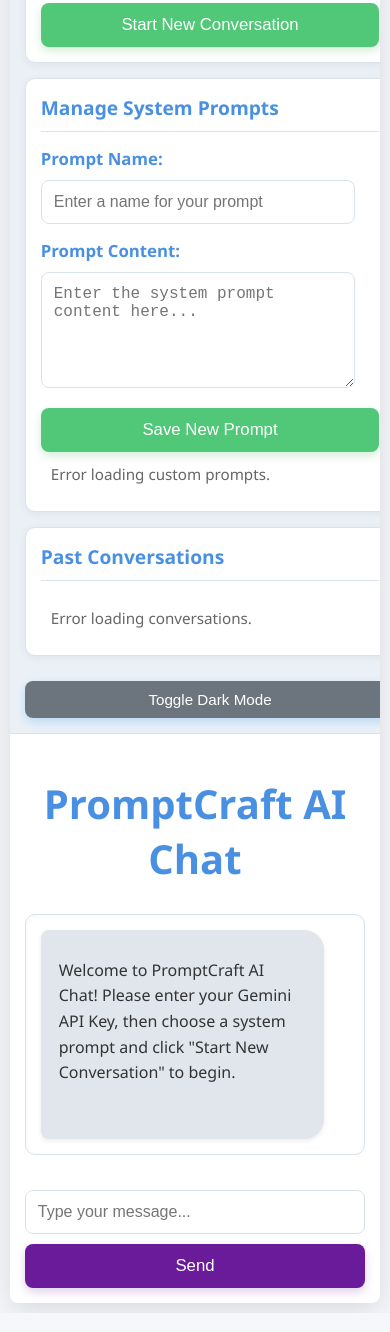
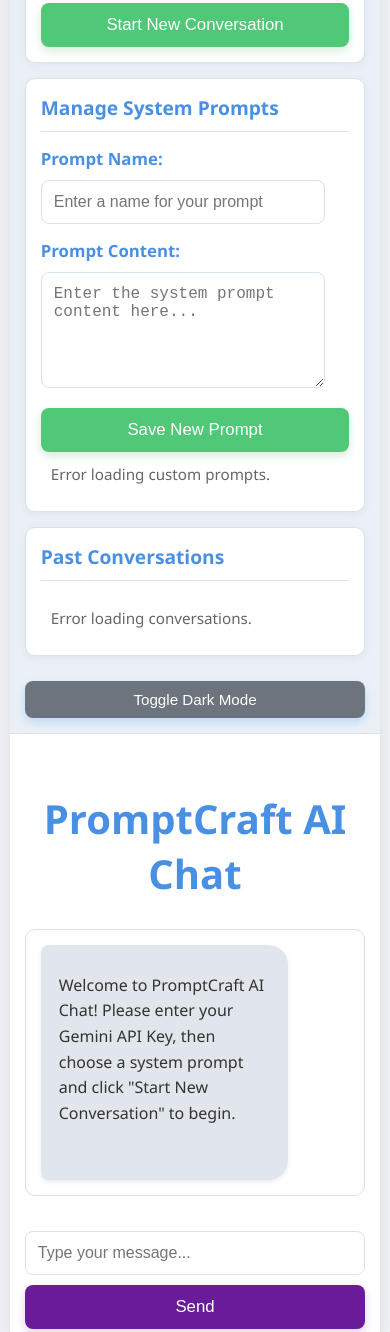
Before and after one commit to Codehub169/tempo-87cb00ba, a plain HTML site: page frontend/index.html in a window 390 px wide. Shown: the part 270-1602 px from the top of the page. Drawn offline with nearby package versions, Linux system fonts and the light colour scheme; no server answers.

Commit message:
Applied user request: refine the whole UI to make it modular and responsiveThese are the server logs: Collecting uvicorn (from -r backend/requirements.txt (line 1))   Downloading uvicorn-0.34.3-py3-none-any.whl.metadata (6

```diff
--- a/frontend/static/style.css
+++ b/frontend/static/style.css
@@ -1,3 +1,7 @@
+*, *::before, *::after {
+    box-sizing: border-box;
+}
+
 :root {
     --primary-blue: #4A90E2;
     --accent-green: #50C878;
@@ -41,7 +45,6 @@
     justify-content: center;
     align-items: center;
     min-height: 100vh;
-    box-sizing: border-box;
     color: var(--dark-text);
     font-size: 16px;
     transition: background-color 0.3s ease, color 0.3s ease;
@@ -65,6 +68,7 @@
     margin: 20px;
     flex-wrap: nowrap; /* Prevent wrapping on desktop */
     transition: background-color 0.3s ease, box-shadow 0.3s ease;
+    gap: 20px; /* Add gap for spacing between sidebar and chat */
 }
 
 body.dark-mode .main-wrapper {
@@ -73,7 +77,7 @@
 }
 
 .sidebar {
-    width: 350px; /* Slightly wider sidebar */
+    flex: 0 0 350px; /* Fixed width for desktop, but allows content to flow */
     background-color: var(--sidebar-bg);
     padding: 25px;
     border-right: 1px solid var(--neutral-border);
@@ -81,7 +85,6 @@
     flex-direction: column;
     gap: 25px;
     overflow-y: auto;
-    flex-shrink: 0;
     transition: background-color 0.3s ease, border-color 0.3s ease;
 }
 
@@ -91,12 +94,12 @@
 }
 
 .chat-container {
-    flex-grow: 1;
+    flex: 1; /* Allows it to grow and take available space */
     display: flex;
     flex-direction: column;
     padding: 25px;
     height: 100%;
-    min-width: 400px; /* Ensure chat container has a minimum width */
+    transition: background-color 0.3s ease, color 0.3s ease;
 }
 .header {
     text-align: center;
@@ -331,8 +334,8 @@
     transition: background-color 0.3s ease, color 0.3s ease, box-shadow 0.3s ease;
 }
 .message .timestamp {
-    font-size: 0.7em;
-    margin-top: 8px;
+    font-size: 0.75em; /* Slightly larger timestamp */
+    margin-top: 5px; /* Reduced margin */
     display: block;
     text-align: right;
     opacity: 0.8;
@@ -493,8 +496,10 @@
         height: auto; /* Allow height to adjust */
         margin: 10px;
         border-radius: 8px;
+        gap: 15px; /* Adjust gap for smaller screens */
     }
     .sidebar {
+        flex: 1 1 auto; /* Allow sidebar to grow/shrink on mobile */
         width: 100%;
         border-right: none;
         border-bottom: 1px solid var(--neutral-border);
```
